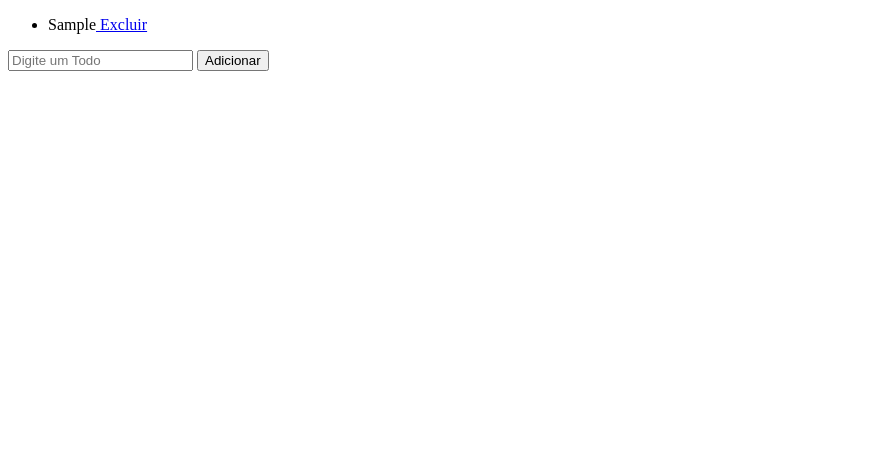
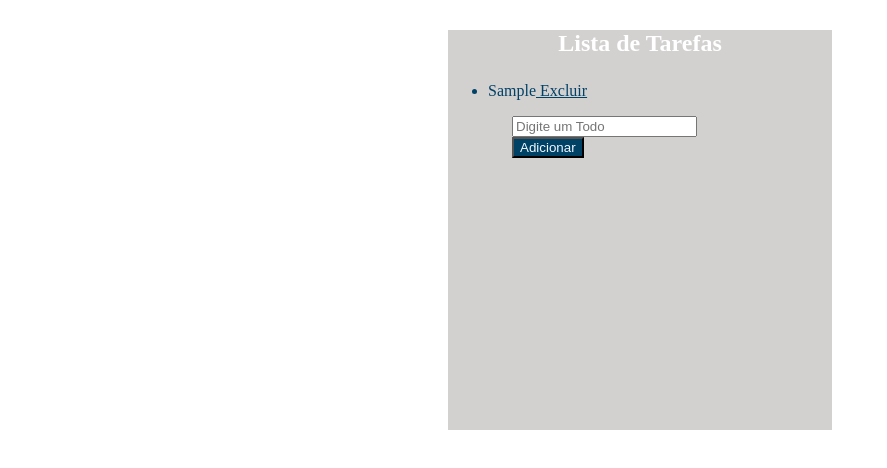
Before and after one commit to brunozn/appJS, a plain HTML site: page index.html in a window 1280 px wide. Both pictures are taken after typing "Sample" into the empty fields and a click on the button "Adicionar". Shown: the whole page, without its empty margins (0-887 px from the left). Drawn offline with Linux system fonts and the light colour scheme.

Commit message:
estiizando app

```diff
--- a/index.html
+++ b/index.html
@@ -1,23 +1,22 @@
 <!DOCTYPE html>
 <html lang="en">
+  <head>
+    <meta charset="UTF-8" />
+    <meta name="viewport" content="width=device-width, initial-scale=1.0" />
+    <title>Lista de Tarefas</title>
+    <link rel="stylesheet" type="text/css" href="style.css" />
+  </head>
 
-<head>
-    <meta charset="UTF-8">
-    <meta name="viewport" content="width=device-width, initial-scale=1.0">
-    <title>Document</title>
-</head>
-
-<body>
+  <body>
     <div id="app">
-        <ul>
-
-        </ul>
-
-        <input type="text" placeholder="Digite um Todo">
+      <h2 class="hh">Lista de Tarefas</h2>
+      <ul></ul>
+      <div class="inputs">
+        <input type="text" placeholder="Digite um Todo" />
         <button>Adicionar</button>
+      </div>
     </div>
 
     <script src="./todo.js"></script>
-</body>
-
+  </body>
 </html>
--- /dev/null
+++ b/style.css
@@ -0,0 +1,32 @@
+#app{
+    width: 30vw;
+    height: 50vh;
+    background-color: rgb(211, 208, 208);
+    margin: 30px auto;
+}
+
+h2{
+    width: 100%;
+    margin: 25px auto;
+    text-align: center;
+    color: #FFF;
+}
+
+li{
+    color: #004166;
+
+}
+
+.inputs{
+    width: 20vw;
+    margin: 1px auto;
+}
+
+a{
+    color: #004166;
+}
+
+button{
+    background-color: #004166;
+    color: aliceblue;
+}
```
